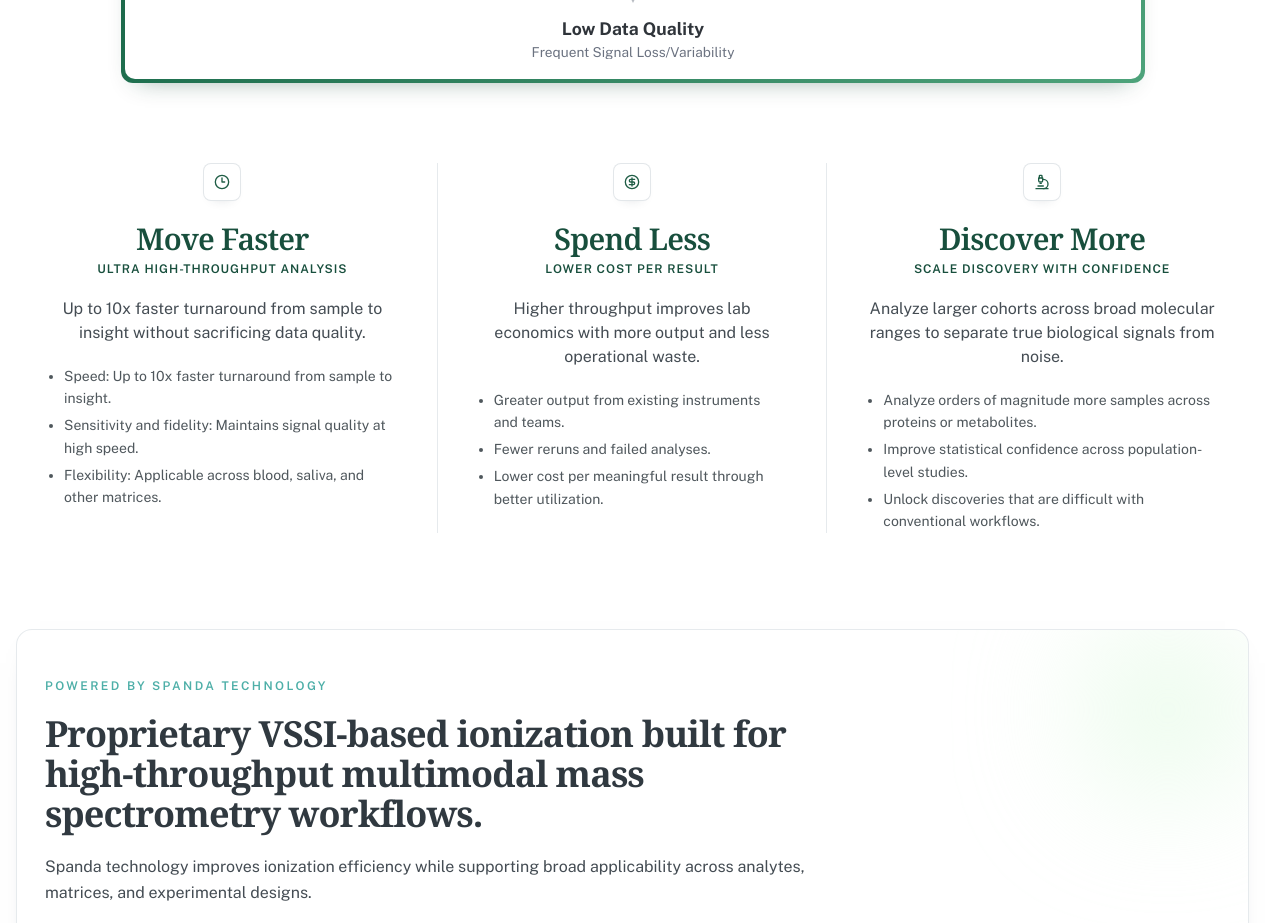
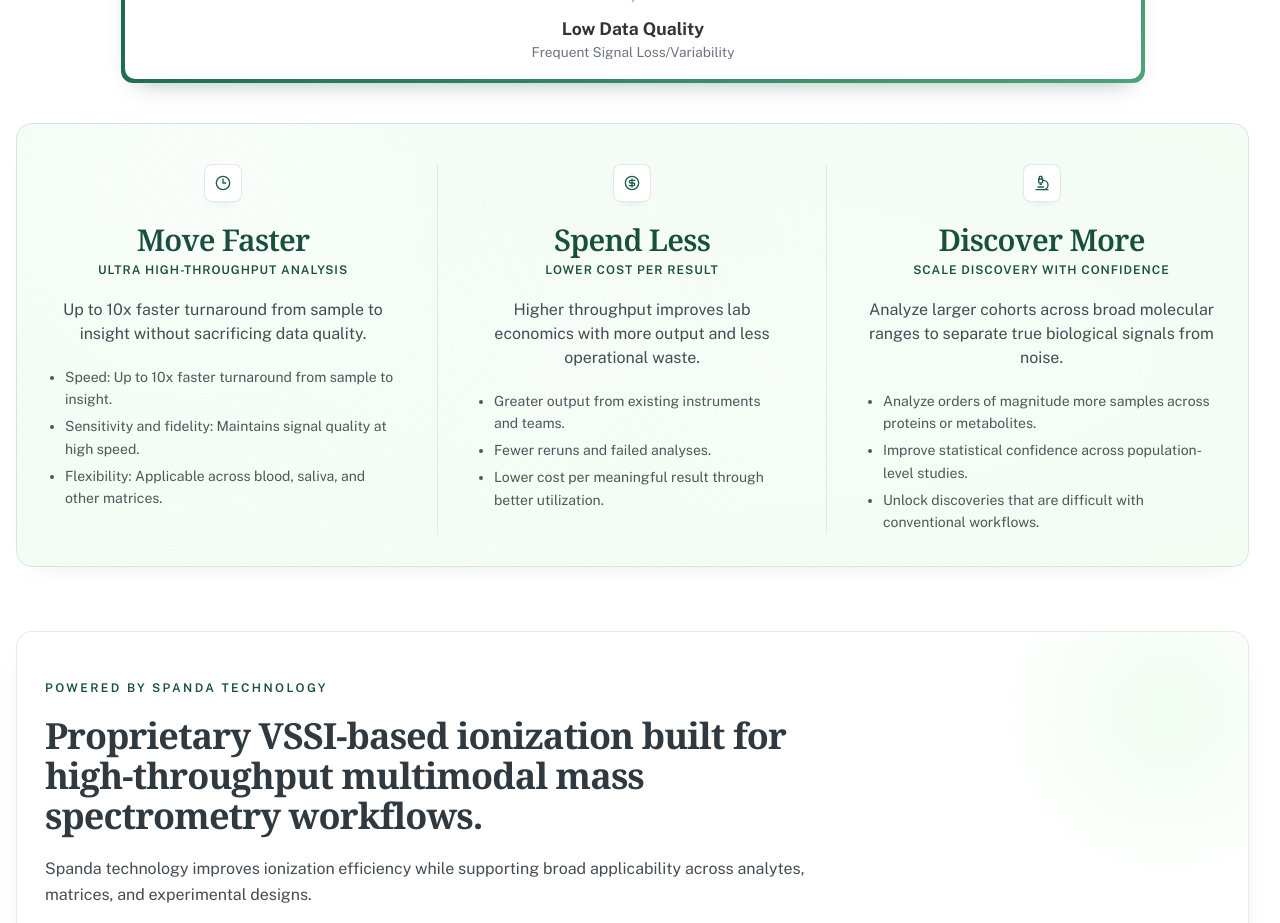
Before and after one commit to ElliotRoe/invibragen-web, a React (Vite) app: page / in a window 1280 px wide. Shown: the part 1580-2503 px from the top of the page. Built offline with nearby package versions, Linux system fonts and the light colour scheme.

Commit message:
style: add subtle depth cues to pillars section background

```diff
--- a/src/pages/home-page.tsx
+++ b/src/pages/home-page.tsx
@@ -295,7 +295,7 @@
             </div>
           </div>
 
-          <div className="grid gap-8 px-4 pb-8 pt-10 sm:px-6 md:grid-cols-3 md:gap-0 lg:px-8">
+          <div className="grid gap-8 rounded-2xl border border-[#d6e6df] bg-[radial-gradient(circle_at_14%_8%,rgba(255,255,255,0.5)_0%,rgba(255,255,255,0.18)_22%,rgba(255,255,255,0)_52%),radial-gradient(140%_120%_at_50%_50%,rgba(0,0,0,0)_64%,rgba(65,94,84,0.06)_100%),radial-gradient(circle_at_16%_12%,rgba(243,252,244,0.34)_0%,rgba(221,249,223,0.11)_24%,rgba(221,249,223,0)_56%),radial-gradient(130%_110%_at_50%_52%,rgba(247,253,248,0.74)_0%,rgba(221,249,223,0.24)_68%,rgba(221,249,223,0.3)_100%),linear-gradient(140deg,rgba(221,249,223,0.22)_0%,rgba(248,253,248,0.82)_50%,rgba(221,249,223,0.24)_100%)] shadow-[0_1px_0_rgba(255,255,255,0.55)_inset,0_12px_26px_-22px_rgba(32,56,46,0.22)] px-4 pb-8 pt-10 sm:px-6 md:grid-cols-3 md:gap-0 lg:px-8">
             {pillars.map((pillar, index) => {
               const Icon = pillar.icon
               return (
@@ -340,7 +340,7 @@
         <Card className="overflow-hidden">
           <CardContent className="relative space-y-5">
             <div className="absolute right-0 top-0 h-40 w-40 rounded-full bg-brand-mint/70 blur-3xl" />
-            <p className="relative text-xs font-semibold uppercase tracking-[0.2em] text-brand">
+            <p className="relative text-xs font-semibold uppercase tracking-[0.2em] text-[#184f3d]">
               Powered by Spanda Technology
             </p>
             <h2 className="relative max-w-3xl font-display text-3xl font-bold leading-tight tracking-tight sm:text-4xl">
```
Also changed, not shown: 1 other file (tests, documents, lock files or other folders).
